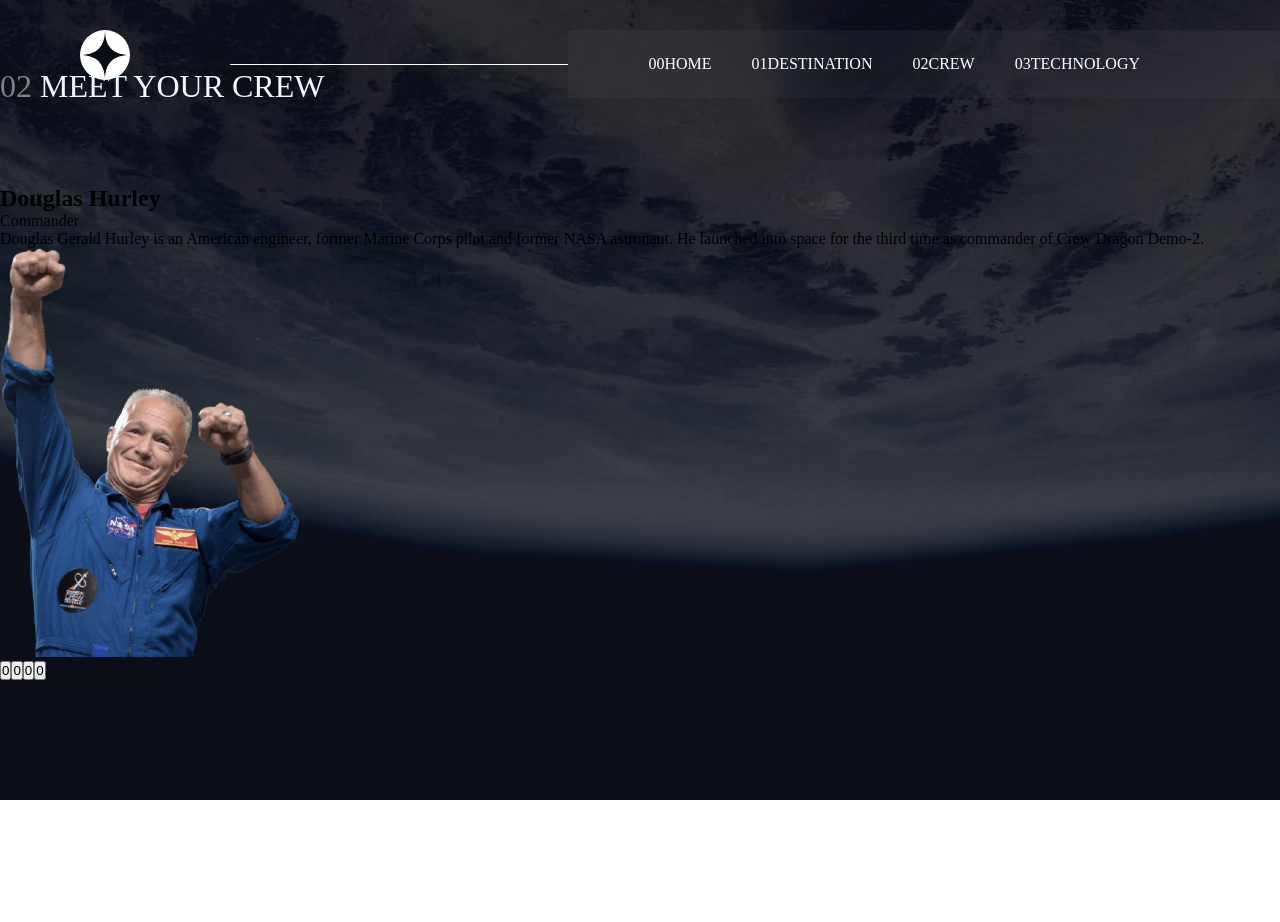
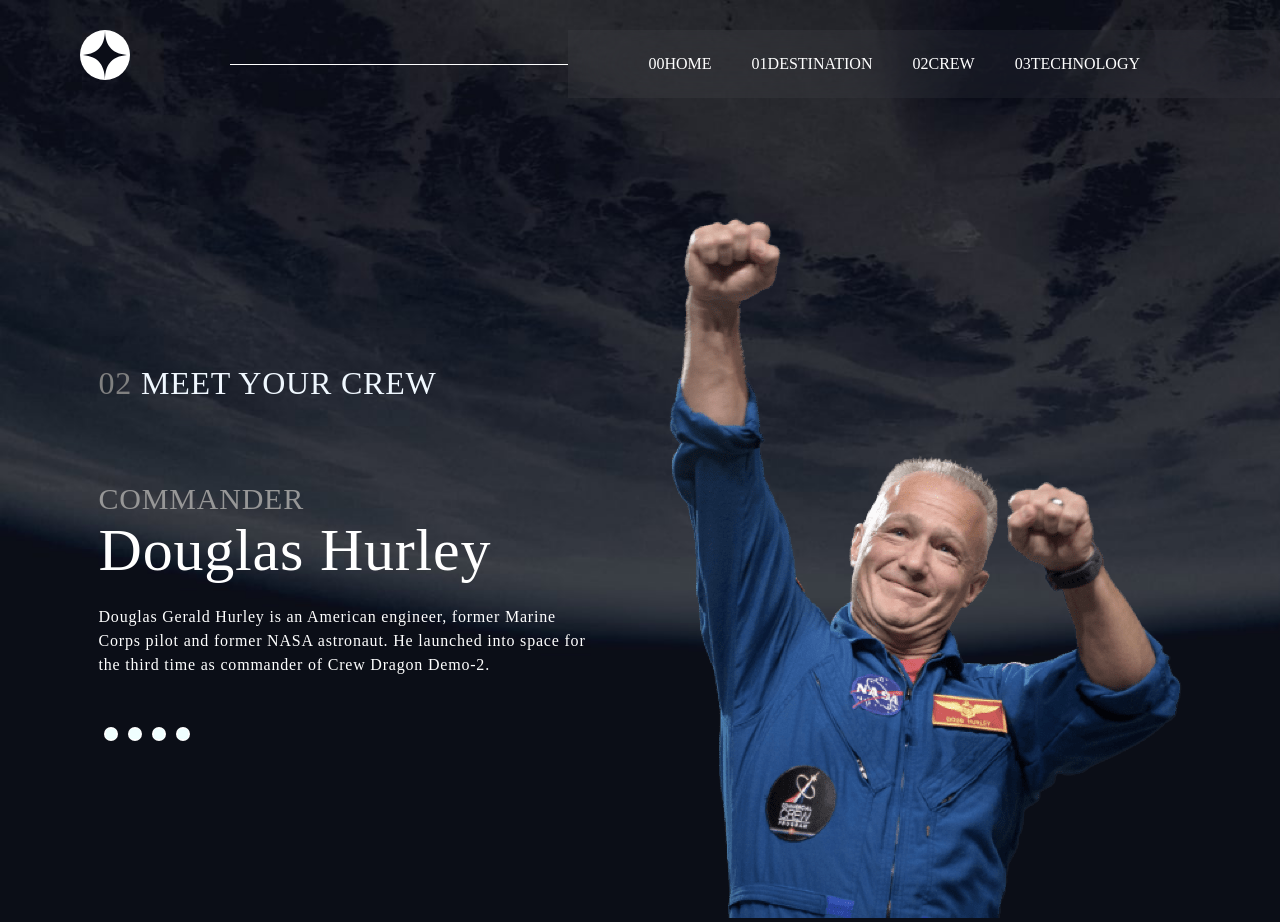
Before and after one commit to AndreiLhu/Space-Tourism-Webiste, a React (Vite) app: page /crew in a window 1280 px wide. Before the commit the page ends 800 px from the top, so only its background shows below. Built offline with nearby package versions, Linux system fonts and the light colour scheme.

Commit message:
working on crew css for desktop

```diff
--- a/src/Components/CrewInfo/CrewInfo.tsx
+++ b/src/Components/CrewInfo/CrewInfo.tsx
@@ -1,3 +1,4 @@
+import './crewInfo.css';
 interface CrewInfoContainerProps {
   name: string;
   role: string;
@@ -8,13 +9,11 @@
   return (
     <div className="mainCrewContainer">
       <div>
-        <h2 className="mainCrewtName">{name}</h2>
-        <p className="crewDescription">{role}</p>
+        <p className="crewRole">{role}</p>
+        <h2 className="mainCrewName">{name}</h2>
 
         <div>
-          <div>
-            <p className="crewBio">{bio}</p>
-          </div>
+          <p className="crewBio">{bio}</p>
         </div>
       </div>
     </div>
--- /dev/null
+++ b/src/Components/CrewInfo/crewInfo.css
@@ -0,0 +1,18 @@
+.crewRole {
+  font-size: 30px;
+  font-weight: 100;
+  color: rgb(151, 151, 151);
+}
+
+.mainCrewName {
+  font-size: 60px;
+  font-weight: 100;
+  color: white;
+  margin-bottom: 20px;
+}
+
+.crewBio {
+  line-height: 24px;
+  color: white;
+  font-size: 16px;
+}
--- a/src/Components/TechnologyInfo/TechnologyInfo.tsx
+++ b/src/Components/TechnologyInfo/TechnologyInfo.tsx
@@ -10,10 +10,10 @@
   images,
 }: TechnologyInfoContainerProps) => {
   return (
-    <div className="mainCrewContainer">
+    <div className="mainTechnologyContainer">
       <div>
-        <h2 className="mainCrewName">{name}</h2>
-        <p className="crewDescription">{description}</p>
+        <h2 className="mainTechnologyName">{name}</h2>
+        <p className="descriptionInfo">{description}</p>
         <img
           alt={`image of the ${name}`}
           src={images}
--- a/src/Pages/Crew/Crew.tsx
+++ b/src/Pages/Crew/Crew.tsx
@@ -18,20 +18,14 @@
       <div className="crewBackground">
         <Navbar />
         <div className="mainContentCrewDiv">
-          <h1 className="mainTitle">
+          <div className="crewInfoContainer">
+            <h1 className="mainTitle crewTitle">
               <span className="numberTitle">02</span> MEET YOUR CREW
             </h1>
-        </div>
             <CrewInfo
+              role={crew[crewId].role.toLocaleUpperCase()}
               name={crew[crewId].name}
-          role={crew[crewId].role}
               bio={crew[crewId].bio}
-        />
-        <Picture
-          className="mainCrewPicture"
-          alt={crew[crewId].name}
-          pngPicture={crew[crewId].images.png}
-          webpPicture={crew[crewId].images.webp}
             />
             <ul>
               {crew.map((crewInfo, index) => (
@@ -40,10 +34,20 @@
                   onClick={() => onChangeCrew(index)}
                   className="crewButton"
                 >
-              0
+                  <div className="crewButtonCircle"></div>
                 </button>
               ))}
             </ul>
+          </div>
+          <div>
+            <Picture
+              className="mainCrewPicture"
+              alt={crew[crewId].name}
+              pngPicture={crew[crewId].images.png}
+              webpPicture={crew[crewId].images.webp}
+            />
+          </div>
+        </div>
       </div>
     </>
   );
--- a/src/Pages/Crew/crew.css
+++ b/src/Pages/Crew/crew.css
@@ -6,5 +6,32 @@
   min-height: 100vh;
 }
 .mainCrewPicture {
-  width: 300px;
+  width: 100%;
+  height: auto;
 }
+
+.crewButton {
+  border: 2px solid white;
+  border-radius: 50%;
+  margin: 5px;
+  margin-top: 50px;
+}
+.crewButtonCircle {
+  background-color: azure;
+  width: 10px;
+  height: 10px;
+}
+.mainContentCrewDiv {
+  display: flex;
+  margin-left: 20vh;
+  justify-content: space-around;
+  align-items: center;
+  margin: auto;
+  margin-top: 15vh;
+  width: 90%;
+  letter-spacing: 0.05rem;
+}
+.crewInfoContainer {
+  max-width: 500px;
+  text-align: left;
+}
```
Lines whose indentation alone changed are shown as unchanged.
